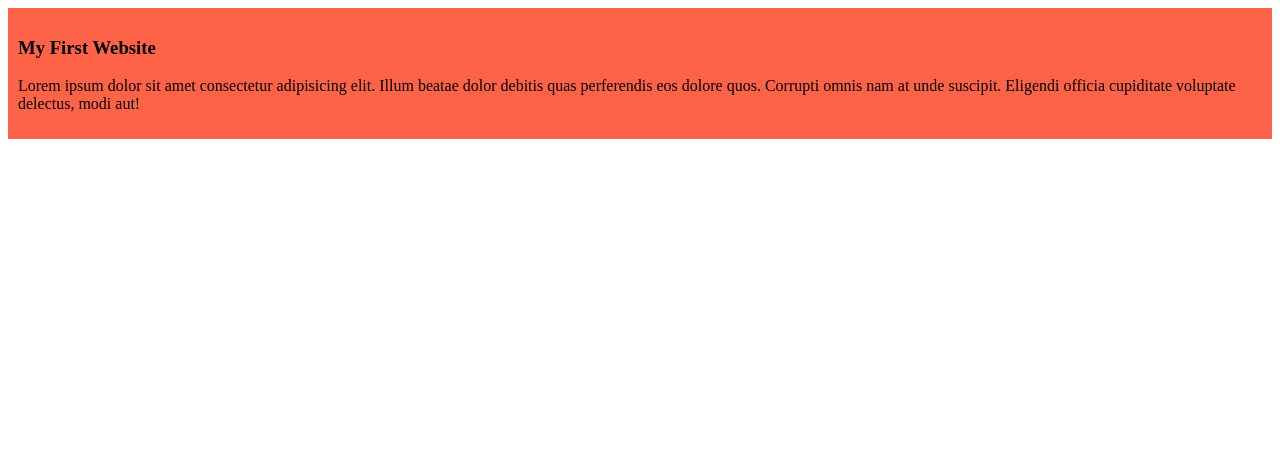
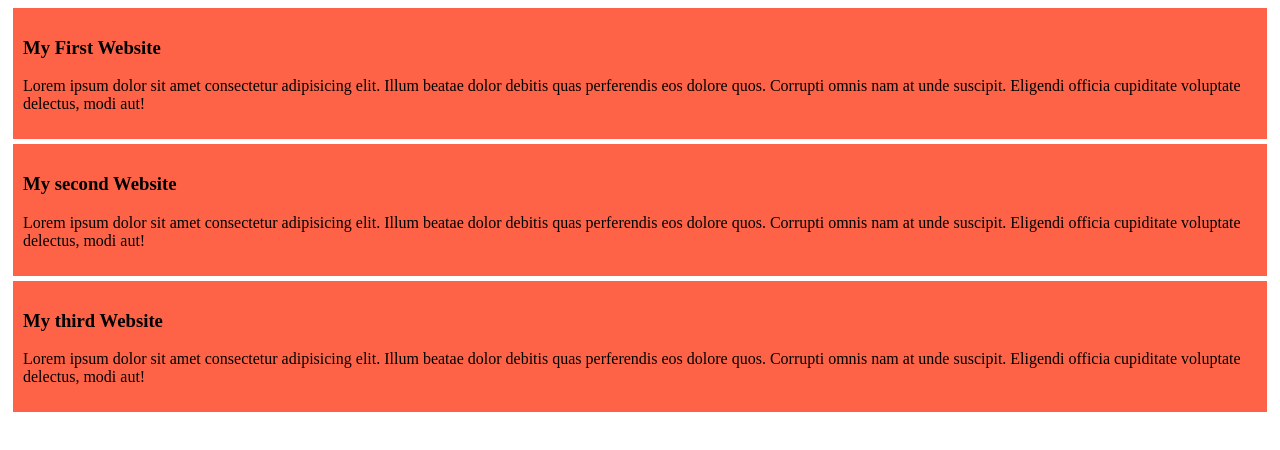
Before and after one commit to azad-ka/my-simple-website, a plain HTML site: page index.html in a window 1280 px wide. Drawn offline with Linux system fonts and the light colour scheme.

Commit message:
added the second and third blog

```diff
--- a/index.html
+++ b/index.html
@@ -11,5 +11,13 @@
         <h3>My First Website</h3>
         <p>Lorem ipsum dolor sit amet consectetur adipisicing elit. Illum beatae dolor debitis quas perferendis eos dolore quos. Corrupti omnis nam at unde suscipit. Eligendi officia cupiditate voluptate delectus, modi aut!</p>
     </div>
+    <div>
+        <h3>My second Website</h3>
+        <p>Lorem ipsum dolor sit amet consectetur adipisicing elit. Illum beatae dolor debitis quas perferendis eos dolore quos. Corrupti omnis nam at unde suscipit. Eligendi officia cupiditate voluptate delectus, modi aut!</p>
+    </div>
+    <div>
+        <h3>My third Website</h3>
+        <p>Lorem ipsum dolor sit amet consectetur adipisicing elit. Illum beatae dolor debitis quas perferendis eos dolore quos. Corrupti omnis nam at unde suscipit. Eligendi officia cupiditate voluptate delectus, modi aut!</p>
+    </div>
 </body>
 </html>
--- a/styles/blogs.css
+++ b/styles/blogs.css
@@ -1,4 +1,5 @@
 div{
     background-color: tomato;
     padding: 10px;
+    margin: 5px;
 }
```
